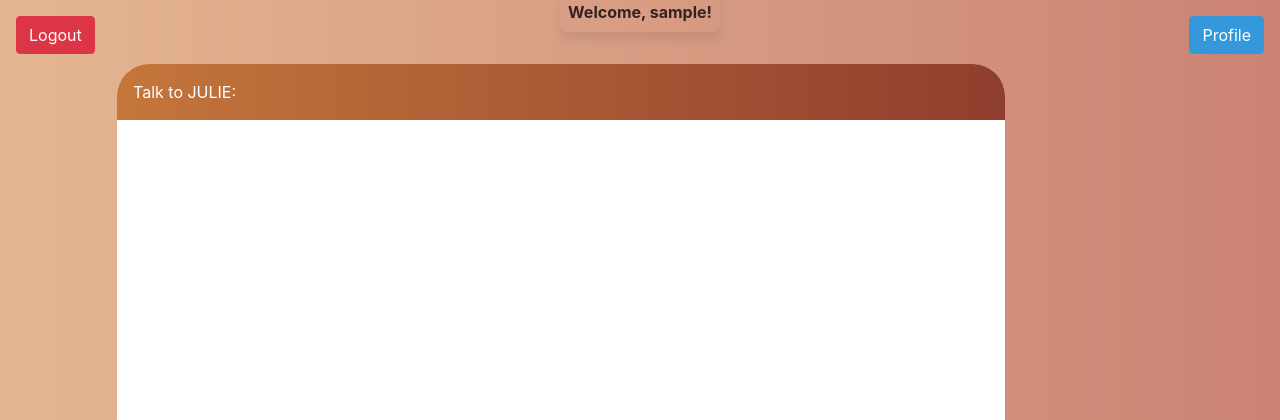
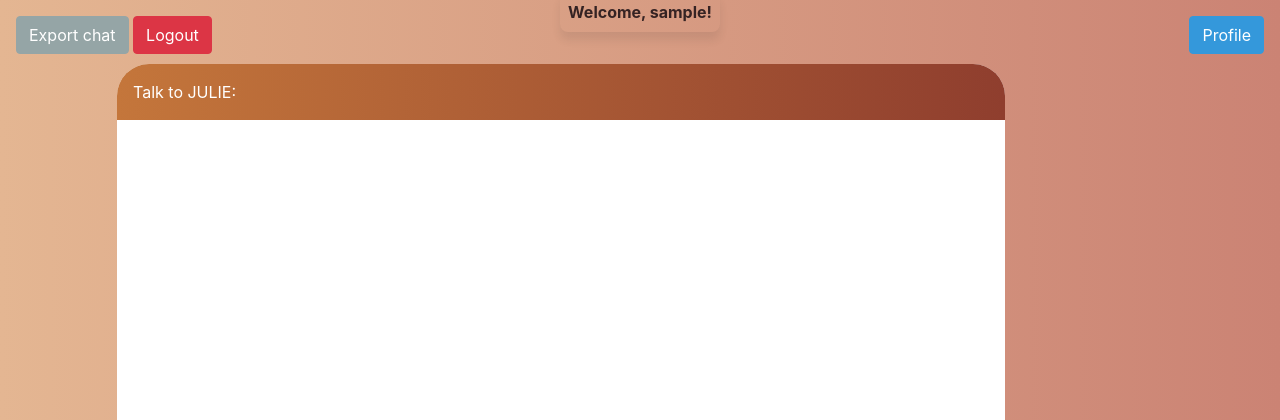
Before and after one commit to makiaveli1/Julie-GPT, a Django app: page /chatbot/ in a window 1280 px wide. Shown: the top 420 px of the page. Run offline with Django 4.2, Linux system fonts and the light colour scheme; the visitor is signed in with stand-in values (Sample User, id 1); data comes from the database, SQL or seed files in the repository; some libraries are stand-ins or nearby versions.

Commit message:
Add export chat button for issue #6

```diff
--- a/templates/chatbot.html
+++ b/templates/chatbot.html
@@ -93,6 +93,7 @@
       {% if not user.is_authenticated %}
         <a href="{% url 'login' %}" class="btn btn-primary btn-md" role="button">Login</a>
       {% else %}
+        <button id="export-chat-btn" type="button" class="btn btn-secondary btn-md">Export chat</button>
         <a href="{% url 'logout' %}" class="btn btn-danger btn-md" role="button">Logout</a>
       {% endif %}
     </div>
```
